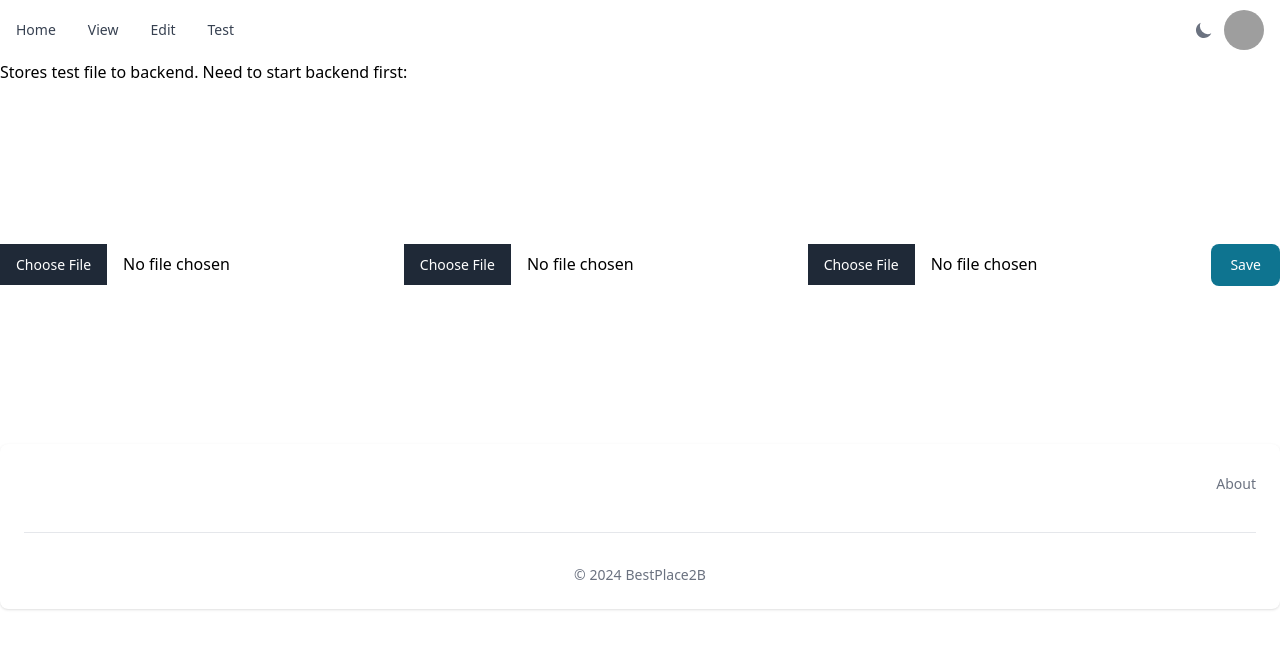
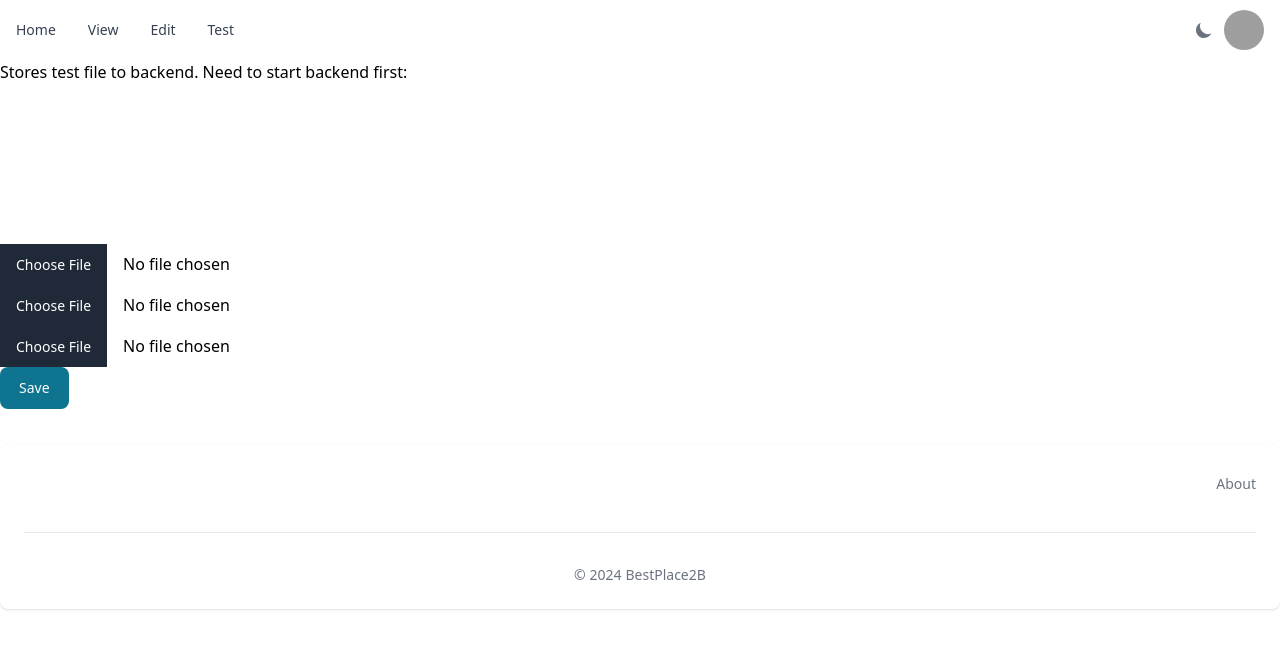
Before and after one commit to Poisonlocket/best_place_2b_baselhack_24, a React (Create React App) app in the folder code/2b-a-frontend-dev/: page /test in a window 1280 px wide. Shown: the top 648 px of the page. Built offline with nearby package versions, Linux system fonts and the light colour scheme; grey boxes are pictures that could not be loaded.

Commit message:
fix: inner class tag

```diff
--- a/code/2b-a-frontend-dev/src/pages/Test.js
+++ b/code/2b-a-frontend-dev/src/pages/Test.js
@@ -11,7 +11,7 @@ function Test() {
       <div>
         <h1>Stores test file to backend. Need to start backend first: </h1>
       </div>
-      <div class="flex justify-between">
+      <div>
         <SingleFileUploader setFile={(e => setFiles(prevFiles => [new FileWithID(e, 0, 0), prevFiles[1], prevFiles[2]]))} />
         <SingleFileUploader setFile={(e => setFiles(prevFiles => [prevFiles[0], new FileWithID(e, 0, 1), prevFiles[2]]))} />
         <SingleFileUploader setFile={(e => setFiles(prevFiles => [prevFiles[0], prevFiles[1], new FileWithID(e, 0, 2)]))} />
```
